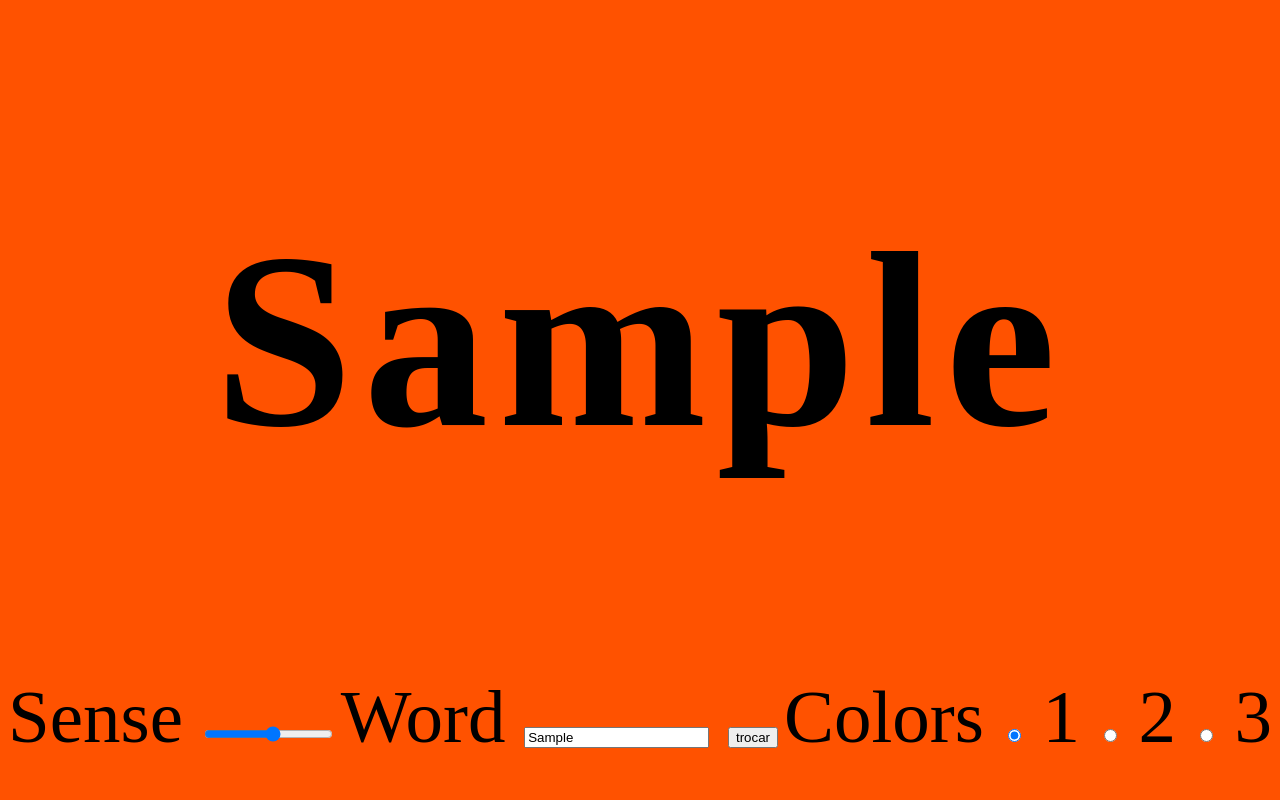
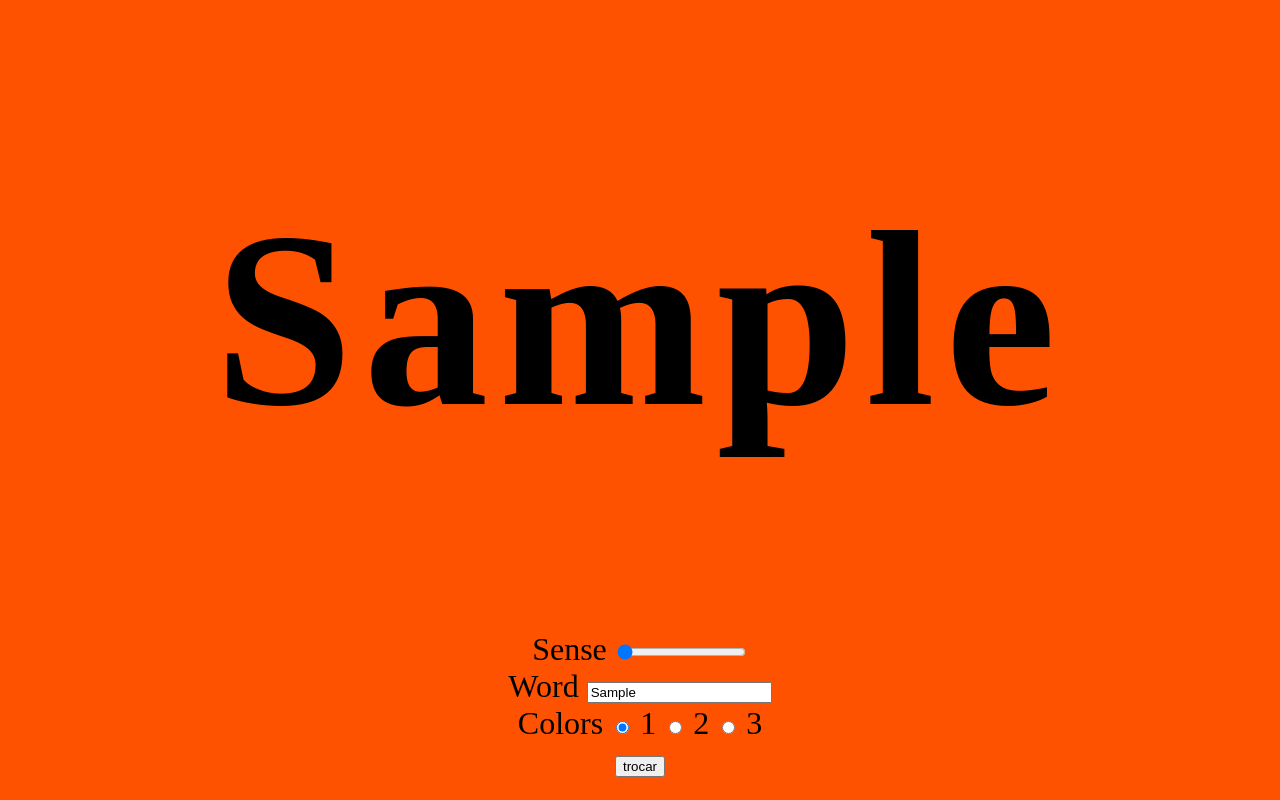
Before and after one commit to msantoscorrea/sound-reactive-app, a website built with Parcel: page index.html in a window 1280 px wide. Both pictures are taken after typing "Sample" into the empty fields and a click on the button "trocar". Built offline with nearby package versions, Linux system fonts and the light colour scheme; no server answers; a web font is replaced by a local one.

Commit message:
feat: finishing interface

```diff
--- a/index.html
+++ b/index.html
@@ -12,26 +12,26 @@
       <h1></h1>
     </div>
     <div class="footer">
+      <form id="form">
         <div>
           <label for="sense">Sense</label>
-        <input type="range" id="sense" name="sense" min="0" max="11">
+          <input type="range" id="sense" name="sense" min="-100" max="-31" value="-100">
         </div>
         <div>
-        <form id="form">
           <label for="word">Word</label>
           <input type="text" id="word" name="word">
-          <button type="submit">trocar</button>
-        </form>
         </div>
         <div>
           <label for="colors">Colors</label>
-        <input type="radio" id="option1" name="colors" value="1" checked>
+          <input type="radio" id="option1" name="colors" value="#ff5200" checked>
           <label for="option1">1</label>
-        <input type="radio" id="option2" name="colors" value="2">
+          <input type="radio" id="option2" name="colors" value="#5700ff">
           <label for="option2">2</label>
-        <input type="radio" id="option3" name="colors" value="3">
+          <input type="radio" id="option3" name="colors" value="#ff004f">
           <label for="option3">3</label>
         </div>
+        <button type="submit">trocar</button>
+      </form>
     </div>
   </div>
   <script src="src/index.js"></script>
--- a/src/index.js
+++ b/src/index.js
@@ -3,6 +3,9 @@ import "./styles.css";
 const el = document.querySelector("#app h1");
 var sourceStr = "amplificar";
 var strArray = sourceStr.split("");
+
+var minDecibels = -100;
+var maxDecibels = -10;
 
 var bins = 16;
 
@@ -26,15 +29,31 @@ const form = document.getElementById("form");
 form.addEventListener("submit", function submit(event) {
   event.preventDefault();
 
-  const elem = document.querySelectorAll('#app h1 span');
-  elem.forEach(item => item.remove());
+  //update sense
+  if (event.target[0].value !== minDecibels) {
+    minDecibels = event.target[0].value;
+    initVisualizer();
+  }
 
-  sourceStr = event.target[0].value;
-  strArray = sourceStr.split("");
-  initElements(strArray);
+  //update text
+  if (event.target[1].value) {
+    const elem = document.querySelectorAll('#app h1 span');
+    elem.forEach(item => item.remove());
+    sourceStr = event.target[1].value;
+    strArray = sourceStr.split("");
+    initElements(strArray);
+  }
+
+  //update bgcolor
+  for (let i = 2; i < 5; i++) {
+    if (event.target[i].checked) {
+      var body = document.querySelector('body');
+      if (body) body.style.backgroundColor = event.target[i].value;
+    }
+  }
 });
 
-function initVisualizer(args) {
+function initVisualizer() {
   // Older browsers might not implement mediaDevices at all, so we set an empty object first
   if (navigator.mediaDevices === undefined) {
     navigator.mediaDevices = {};
@@ -72,8 +91,8 @@ function initVisualizer(args) {
       var audioCtx = new (window.AudioContext || window.webkitAudioContext)();
 
       var analyser = audioCtx.createAnalyser();
-      analyser.minDecibels = args;
-      analyser.maxDecibels = -10;
+      analyser.minDecibels = minDecibels;
+      analyser.maxDecibels = maxDecibels;
       analyser.smoothingTimeConstant = 0.5;
 
       var source = audioCtx.createMediaStreamSource(stream);
--- a/src/styles.css
+++ b/src/styles.css
@@ -38,20 +38,4 @@ h1 {
   justify-content: center;
 }
 
-.footer {
-  width: 100%;
-  display: flex;
-  flex-direction: row;
-  justify-content: space-between;
-  font-size: 75px;
-}
-
-.option1 {
-  background-color: #ff004f;
-  color: #000000;
-}
-
-.option2 {
-  background-color: #ff5200;
-  color: #000000;
-}
+.footer {}
```
Lines whose indentation alone changed are shown as unchanged.
